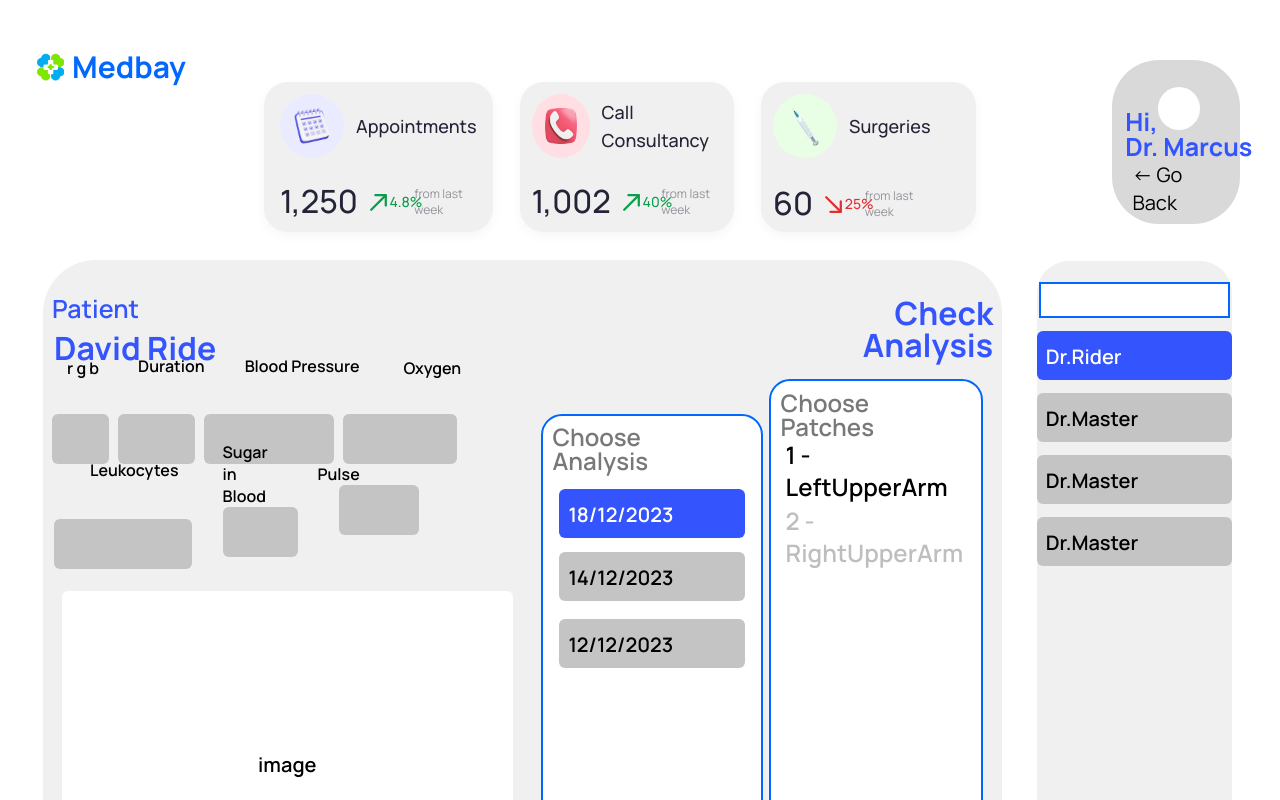
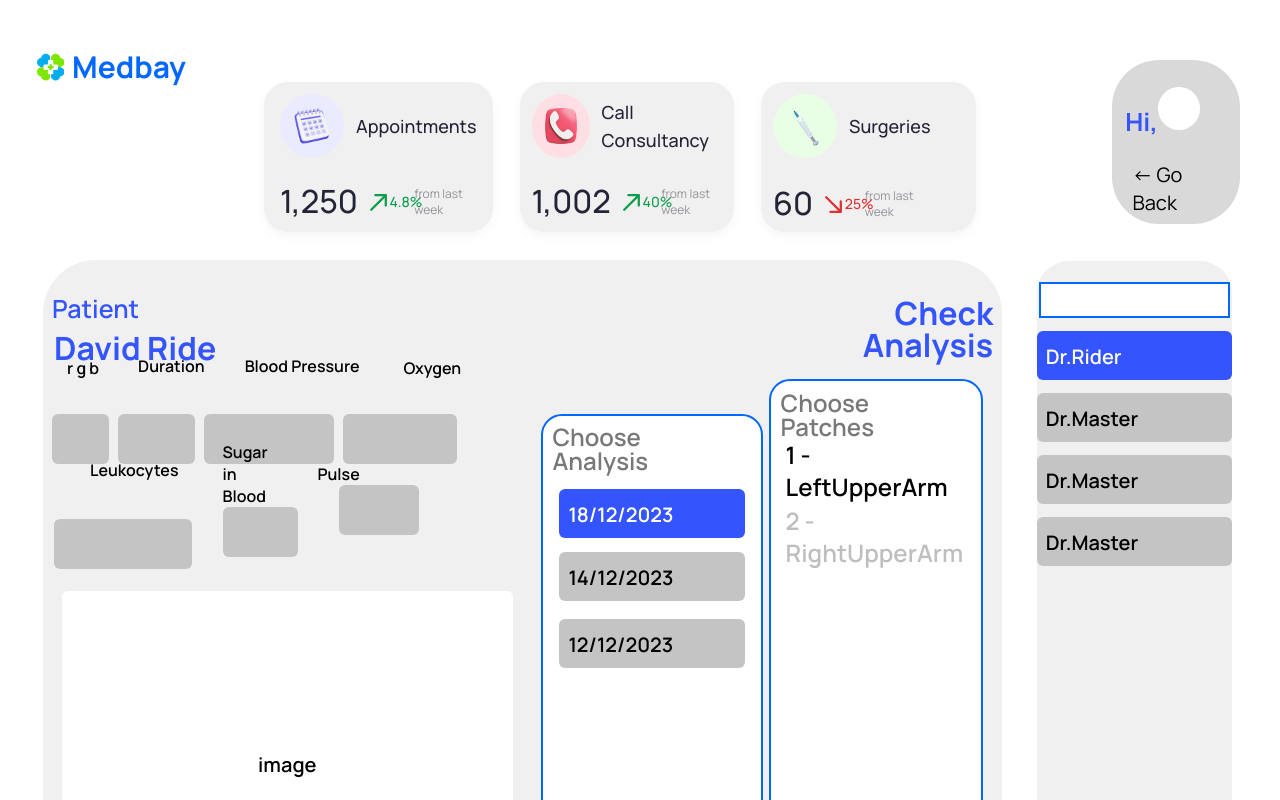
Before and after one commit to nastiiiii/QualityLife, a React (Create React App) app: page /analysis in a window 1280 px wide. Shown: the top 800 px of the page. Built offline with nearby package versions, Linux system fonts and the light colour scheme.

Commit message:
feat: added doctor name as props value

```diff
--- a/src/components/Header/index.jsx
+++ b/src/components/Header/index.jsx
@@ -8,6 +8,8 @@ import "./local.css"
 
 const Header = (props) => {
   const navigate = useNavigate();
+
+  console.log(props)
 
   return (
     <>
@@ -193,7 +195,7 @@ const Header = (props) => {
             >
               <>
                 Hi, <br />
-                Dr. Marcus
+                {props.doctor_name}
               </>
             </Text>
           </div>
```
